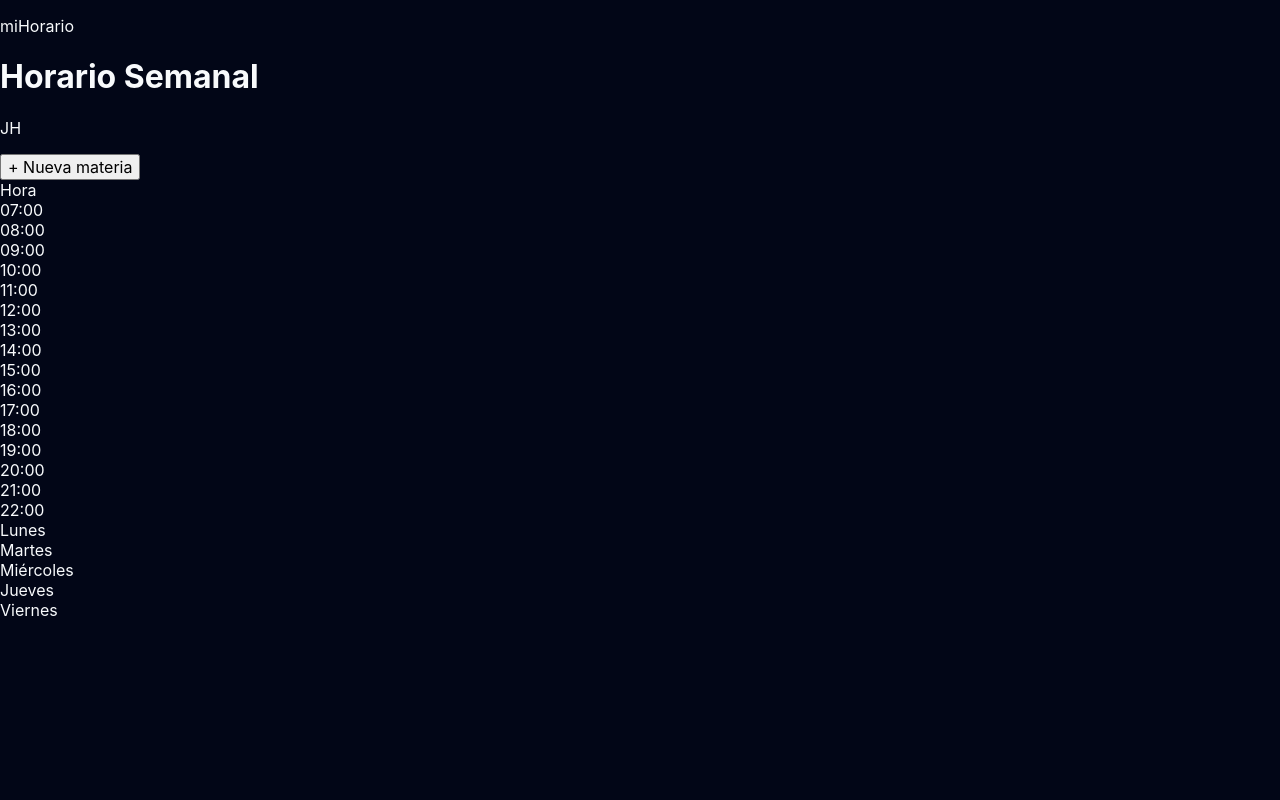
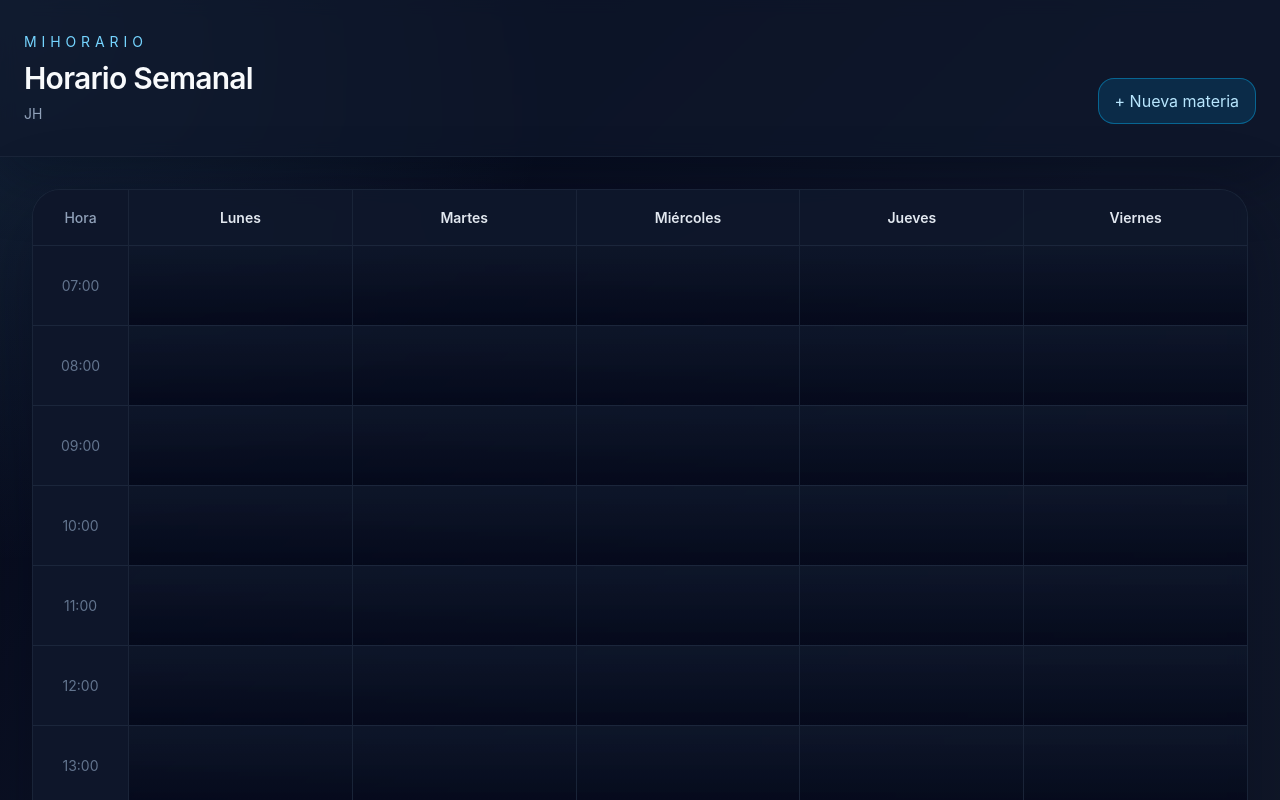
Before and after one commit to Jonathannn-h/miHorario, a React (Vite) app: page / in a window 1280 px wide. Shown: the top 800 px of the page. Built offline with nearby package versions, Linux system fonts and the light colour scheme; the HTML template or start-up script is replaced by a standard one.

Commit message:
Carga de los arreglos visuales

```diff
--- a/src/index.css
+++ b/src/index.css
@@ -1,4 +1,4 @@
-@import tailwindcss;
+@import "tailwindcss";
 
 :root {
   font-family: Inter, system-ui, -apple-system, BlinkMacSystemFont, 'Segoe UI', sans-serif;
```
Also changed, not shown: 4 other files (tests, documents, lock files or other folders).
